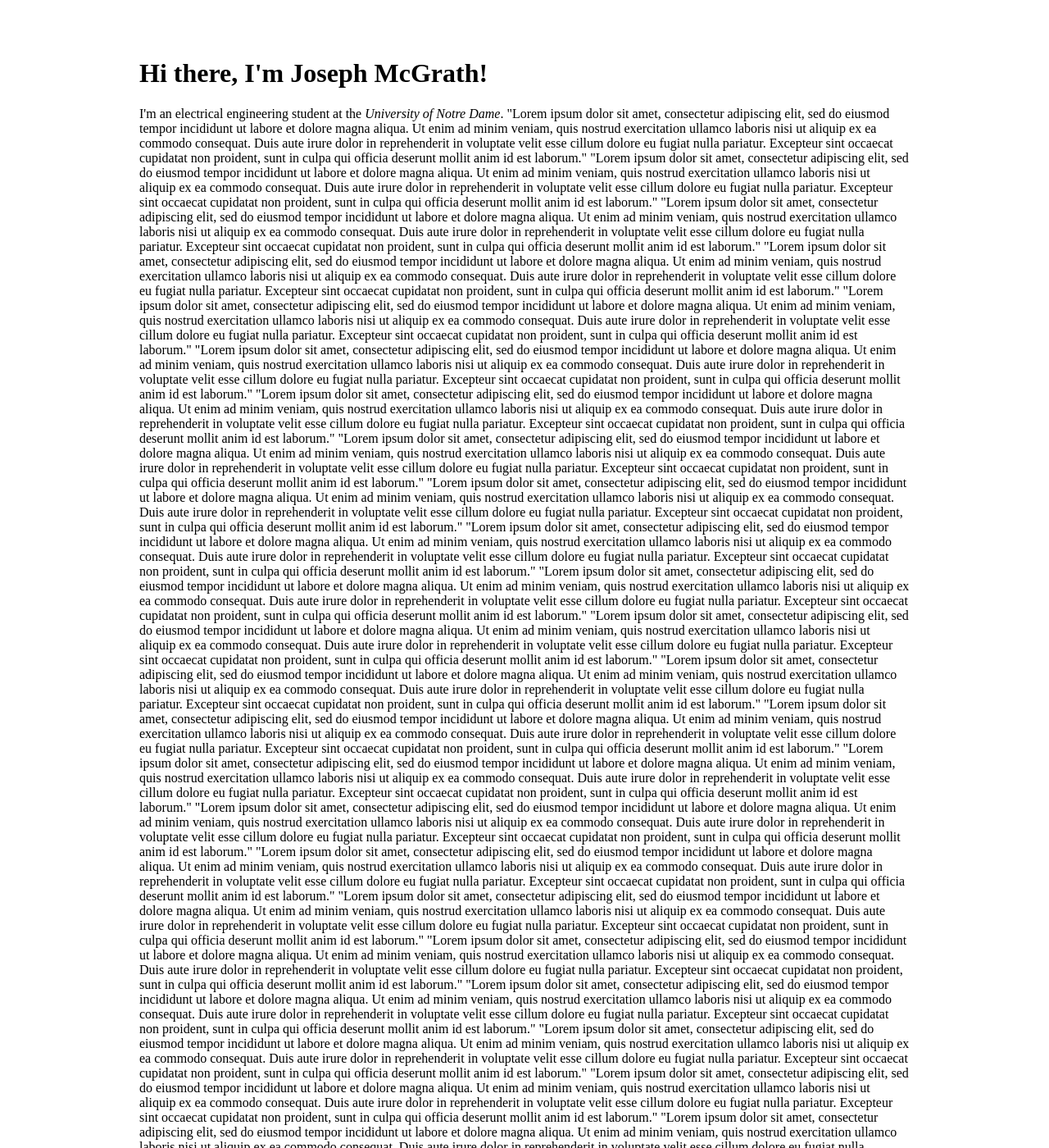
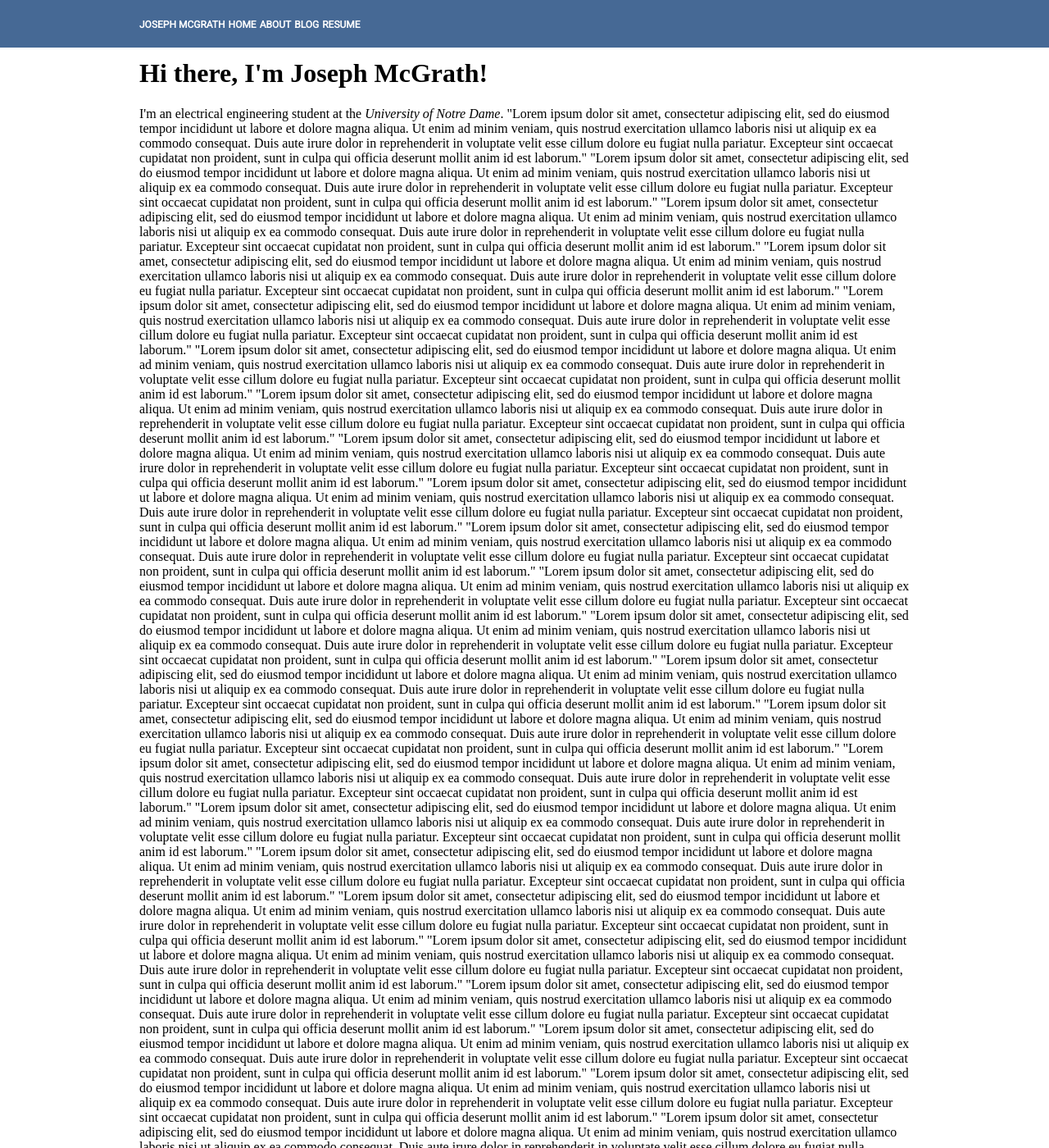
Before and after one commit to josepmcgrath/josepmcgrath.github.io, a Jekyll site: the page built from index.html, in a window 1280 px wide and 1400 px high. Shown: the whole window at 82% size. Built offline with Jekyll 4.4.1, drawn with Linux system fonts in a browser that asks for light colours.

Commit message:
Update main.css

```diff
--- a/css/main.css
+++ b/css/main.css
@@ -1,5 +1,5 @@
 .header  {
-    background-color: rgba(70,105,149,0);
+    background-color: rgba(70,105,149,1.0);
     width: 100%;
     top: 0px;
     left: 0px;
```
